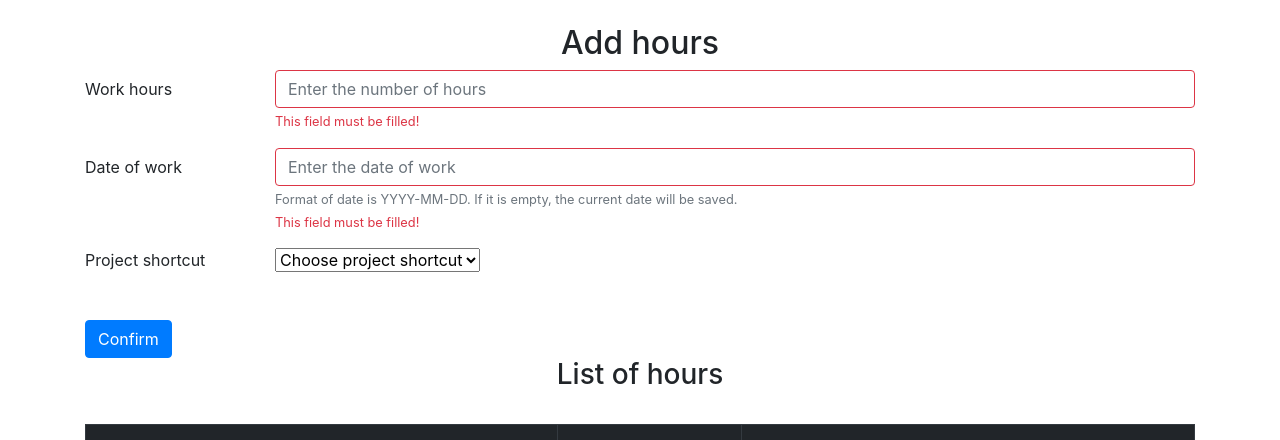
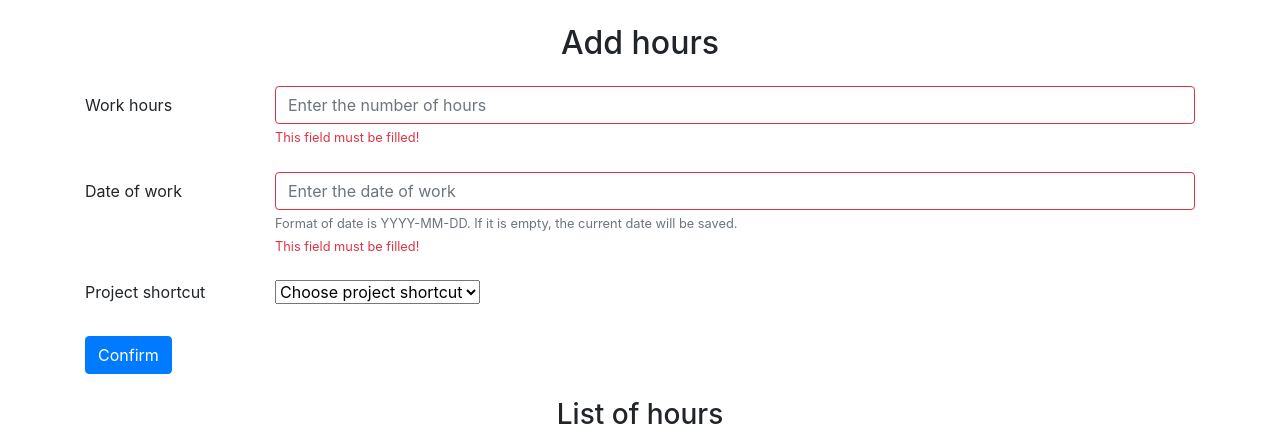
Before and after one commit to Gamattowicz/Timetracker_Flask, a Flask app: page /hours in a window 1280 px wide. Shown: the part 56-496 px from the top of the page. Run offline with Flask 2, Linux system fonts and the light colour scheme; a user stored in the database is signed in; data that the repository does not hold is empty; some libraries are stand-ins or nearby versions.

Commit message:
change margins

```diff
--- a/timetracker/templates/hours.html
+++ b/timetracker/templates/hours.html
@@ -2,10 +2,9 @@
 {% block title %}Add hours{% endblock %}
 
 {% block content %}
-<br>
-<form method="POST" class="was-validated" action="{{ url_for('views.hours') }}">
+<form method="POST" class="was-validated mt-4" action="{{ url_for('views.hours') }}">
     <h2 align="center">Add hours</h2>
-    <div class="form-group row">
+    <div class="form-group row my-4">
         <label for="amount" class="col-sm-2 col-form-label">Work hours</label>
         <div class="col-sm-10">
             <input type="text" class="form-control" id="amount" name="amount" placeholder="Enter the number of hours" required>
@@ -16,9 +15,8 @@
                 Looks good!
             </div>
         </div>
-
     </div>
-    <div class="form-group row">
+    <div class="form-group row my-4">
         <label for="work-date" class="col-sm-2 col-form-label">Date of work</label>
         <div class="col-sm-10">
             <input type="text" class="form-control" id="work-date" name="work-date" placeholder="Enter the date of work" required>
@@ -30,9 +28,8 @@
                 Looks good!
             </div>
         </div>
-
     </div>
-    <div class="form-group row">
+    <div class="form-group row my-4">
         <label for="shortcut" class="col-sm-2 control-label" class="col-form-label">Project shortcut</label>
         <div class="col-sm-10">
             <select id="shortcut" name="shortcut" class="form-select" aria-label="Default select example">
@@ -43,13 +40,11 @@
             </select>
         </div>
     </div>
-    <br>
     <button type="submit" class="btn btn-primary">Confirm</button>
 </form>
 
 <div class="hours-list">
-    <h3 align="center">List of hours</h3>
-    <br>
+    <h3 align="center" class="my-4">List of hours</h3>
     <table class="table table-primary table-hover table-bordered">
       <thead class="thead-dark">
         <tr>
```
Also changed, not shown: timetracker/templates/login.html (+4 -6 lines), timetracker/templates/projects.html (+4 -7 lines), timetracker/templates/sign_up.html (+4 -6 lines).
